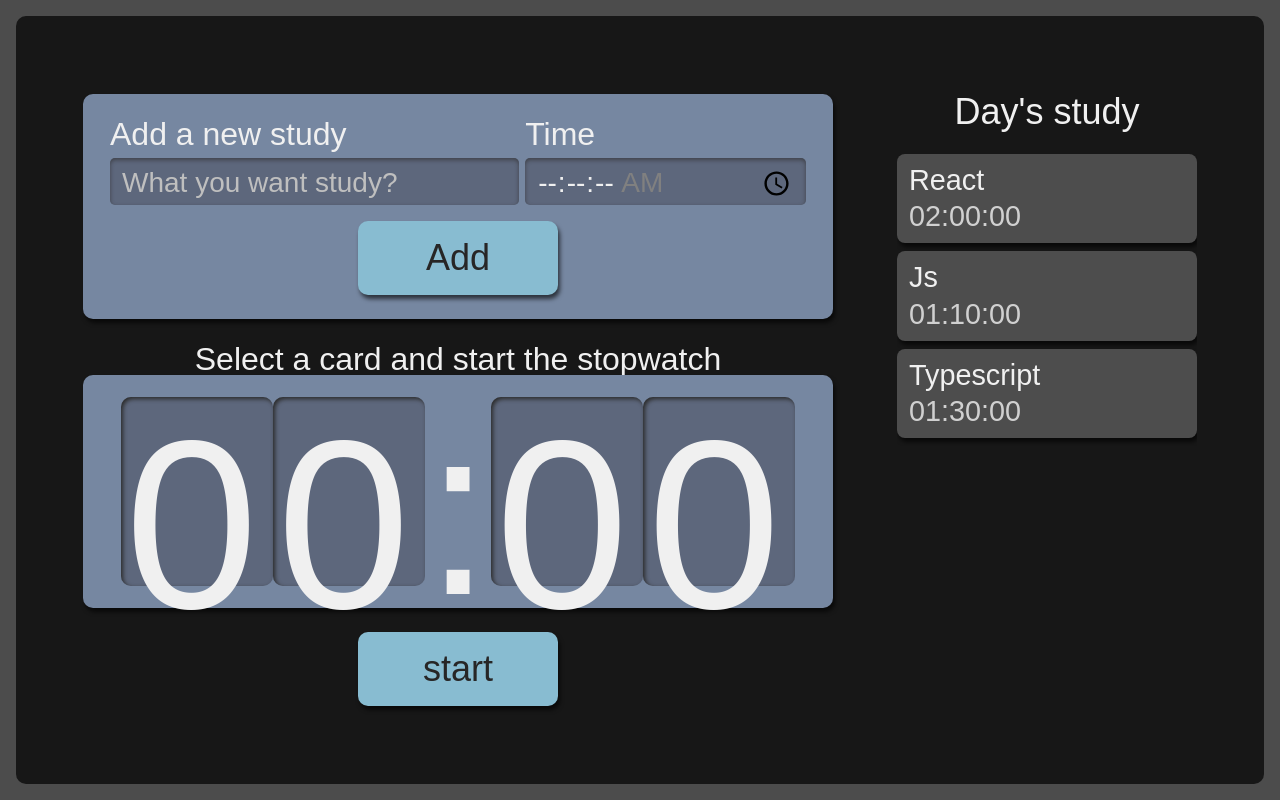
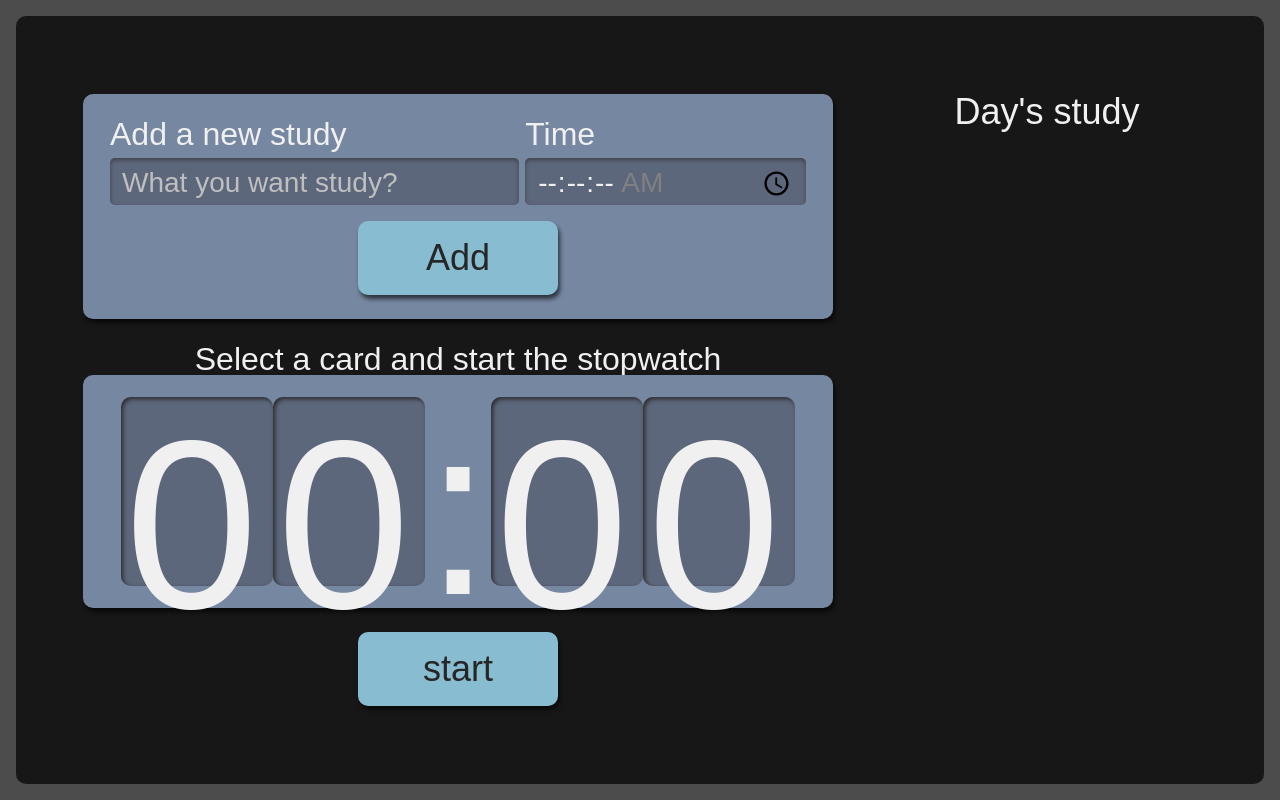
Before and after one commit to weslleyolli/alura-studies, a React (Create React App) app: page / in a window 1280 px wide. Built offline with nearby package versions, Linux system fonts and the light colour scheme.

Commit message:
adding a task

```diff
--- a/src/components/Button/index.tsx
+++ b/src/components/Button/index.tsx
@@ -1,10 +1,15 @@
+import { type } from 'os';
 import React from 'react';
 import style from './Button.module.scss'
 
-class Button extends React.Component <{ text: string}> {
+class Button extends React.Component <{
+     text: string
+     type?: 'button' | 'submit' | 'reset' | undefined
+}> {
     render() {
+        const { type = 'button' } = this.props
         return (
-            <button className={style.button}>
+            <button type={type} className={style.button}>
                 {this.props.text}
             </button>
         )
--- a/src/components/Forms/index.tsx
+++ b/src/components/Forms/index.tsx
@@ -1,9 +1,12 @@
 import { time } from "console";
 import React from "react";
 import Button from "../Button";
+import { ITask } from "../types/task";
 import style from './Forms.module.scss'
 
-class Forms extends React.Component {
+class Forms extends React.Component <{
+    setTask: React.Dispatch<React.SetStateAction<ITask[]>>
+}> {
     state = {
         task: '',
         time: ''
@@ -11,7 +14,8 @@ class Forms extends React.Component {
 
     saveTask(event: React.FormEvent) {
         event.preventDefault()
-        console.log('state: ', this.state)
+        this.props.setTask(tasksOld => [...tasksOld, {...this.state }])
+
     }
     render() {
         return (
@@ -48,6 +52,7 @@ class Forms extends React.Component {
 
                 </div>
                 <Button
+                    type="submit"
                     text='Add'
                 />
 
--- a/src/components/List/index.tsx
+++ b/src/components/List/index.tsx
@@ -1,23 +1,13 @@
-import React, { useState } from "react";
+
+import { ITask } from "../types/task";
 import Item from "./Item";
 import style from './List.module.scss'
 
-export function List() {
-    const [tasks, setTask] = useState([{
-        task: 'React',
-        time: '02:00:00'
-    }, {
-        task: 'Js',
-        time: '01:10:00'
-    }, {
-        task: 'Typescript',
-        time: '01:30:00'
-    }])
+export function List( { tasks }: { tasks: ITask[]}) {
+
     return (
         <aside className={style.taskList}>
-           <h2 onClick={() => {
-                setTask([...tasks, { task: "Estudar estado", time: "05:00:00"}])
-            }}> Day's study </h2>
+           <h2> Day's study </h2>
             <ul>
                 {tasks.map((item, index) => (
                     <Item
--- /dev/null
+++ b/src/components/types/task.ts
@@ -0,0 +1,4 @@
+export interface ITask {
+    task: string,
+    time: string
+}
--- a/src/pages/App.tsx
+++ b/src/pages/App.tsx
@@ -1,14 +1,16 @@
-import React from 'react';
+import React, { useState } from 'react';
 import Forms from '../components/Forms';
 import { List }   from '../components/List';
 import Stopwatch from '../components/Stopwatch';
+import { ITask } from '../components/types/task';
 import  style  from './App.module.scss'
 
 function App() {
+  const [tasks, setTask] = useState<ITask[] | []>([])
   return (
     <div className={style.AppStyle}>
-      <Forms />
-      <List />
+      <Forms setTask={setTask} />
+      <List tasks={tasks} />
       <Stopwatch />
     </div>
   );
```
